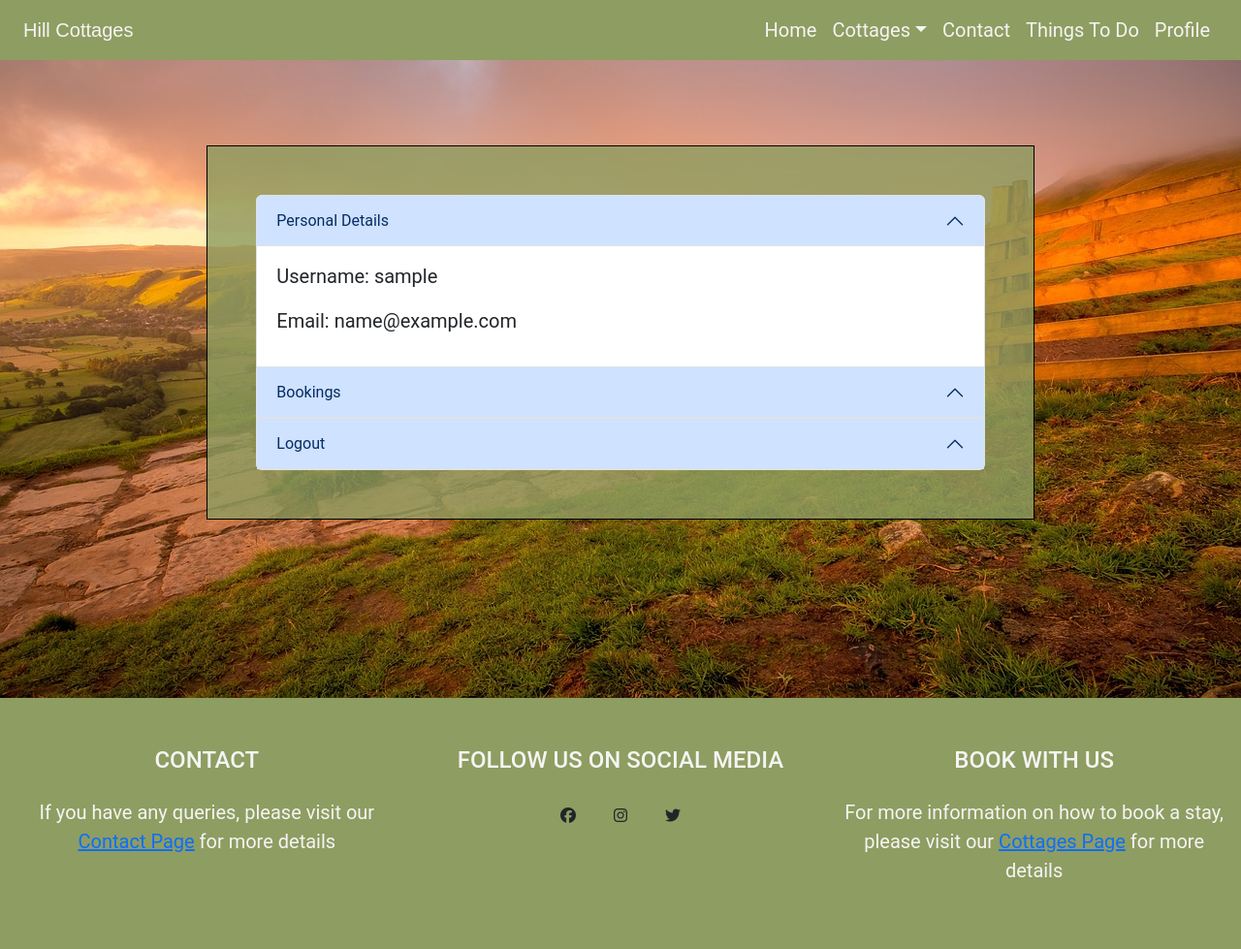
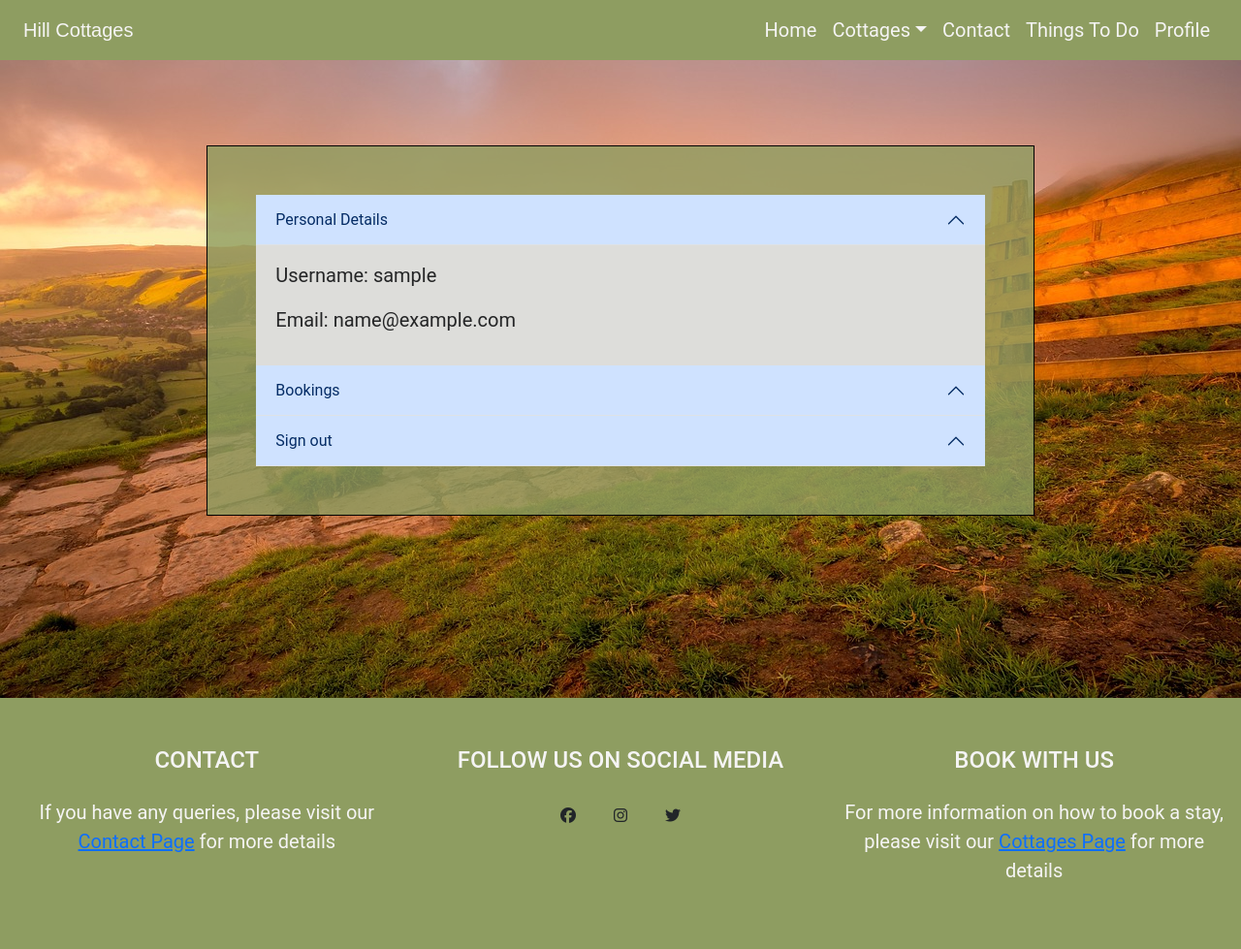
Before and after one commit to donald-macritchie/holiday-cottages, a Django app: template templates/account/logout.html in a window 1280 px wide. Shown: the whole page at 97% size. Run offline with Django 3.2, Linux system fonts and the light colour scheme; a user stored in the database is signed in; tables that the repository leaves empty hold one stand-in row (values such as "Sample post"); the template is opened without the code that fills it: values that come from a table or form of the project are taken from there, most other values are stand-ins (such as "Sample title", 1, 10 or a date in 2020); some libraries are stand-ins or nearby versions; some web fonts are replaced.

Commit message:
style profile items

```diff
--- a/static/css/style.css
+++ b/static/css/style.css
@@ -715,7 +715,7 @@ footer {
 
 /* Logout.html */
 
-.logout-container{
+.profile-container{
     background-image: url(../img/logout_img.jpeg);
     background-size: cover;
     background-repeat: no-repeat;
@@ -723,13 +723,18 @@ footer {
     height: 90vh;
 }
 
-.logout-content {
+.profile-content {
     margin-top: 150px;
     background-color: rgba(142, 157, 97, 0.8);
     padding: 50px;
     border: solid 1px black;
     color: #f5f4f4;
 
+}
+
+.profile-item{
+    background-color: #ddddda;
+    color: #242526;
 }
 
 /* Sign Up.html */
--- a/templates/account/logout.html
+++ b/templates/account/logout.html
@@ -6,12 +6,12 @@
 
 {% block content %}
 
-<div class="container-fluid logout-container">
+<div class="container-fluid profile-container">
     <div class="row">
-        <div class="col-md-8 mx-auto logout-content">
+        <div class="col-md-8 mx-auto profile-content">
             <!-- User Details Section -->
             <div class="accordion" id="profileAccordion">
-                <div class="accordion-item">
+                <div class="profile-item">
                     <h2 class="accordion-header" id="userDetailsHeading">
                         <button class="accordion-button" type="button" data-bs-toggle="collapse"
                             data-bs-target="#userDetailsCollapse" aria-expanded="true"
@@ -28,7 +28,7 @@
                     </div>
                 </div>
                 <!-- User Bookings Section -->
-                <div class="accordion-item">
+                <div class="profile-item">
                     <h2 class="accordion-header" id="userBookingsHeading">
                         <button class="accordion-button" type="button" data-bs-toggle="collapse"
                             data-bs-target="#userBookingsCollapse" aria-expanded="false"
@@ -53,11 +53,11 @@
                     </div>
                 </div>
                 <!-- Logout Section -->
-                <div class="accordion-item">
+                <div class="profile-item">
                     <h2 class="accordion-header" id="logoutHeading">
                         <button class="accordion-button" type="button" data-bs-toggle="collapse"
                             data-bs-target="#logoutCollapse" aria-expanded="false" aria-controls="logoutCollapse">
-                            Logout
+                            Sign out
                         </button>
                     </h2>
                     <div id="logoutCollapse" class="accordion-collapse collapse" aria-labelledby="logoutHeading"
```
